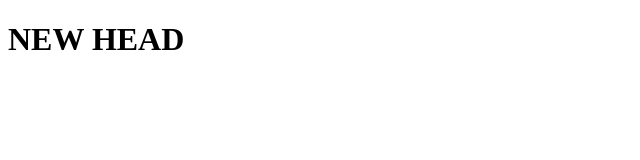
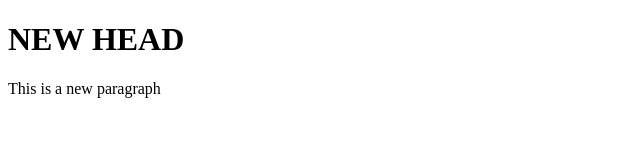
Before and after one commit to bses7/TRY, a plain HTML site: page index.html in a window 1280 px wide. Shown: the whole page, without its empty margins (0-640 px from the left). Drawn offline with Linux system fonts and the light colour scheme.

Commit message:
Added new css file and modified index.html

```diff
--- a/index.html
+++ b/index.html
@@ -7,5 +7,6 @@
 </head>
 <body>
     <h1>NEW HEAD</h1>
+    <p>This is a new paragraph</p>
 </body>
 </html>
```
Also changed, not shown: index.css (added).
